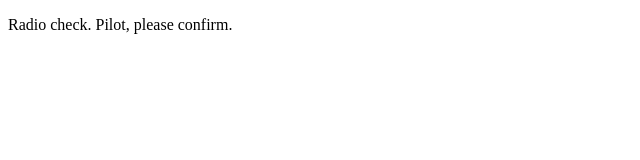
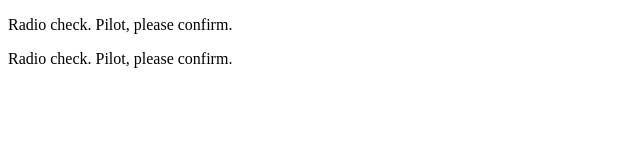
Before and after one commit to GabbieSpann/first-git-studio, a plain HTML site: page index.html in a window 1280 px wide. Shown: the whole page, without its empty margins (0-640 px from the left). Drawn offline with Linux system fonts and the light colour scheme.

Commit message:
second commit

```diff
--- a/index.html
+++ b/index.html
@@ -1,6 +1,7 @@
 <!DOCTYPE html>
 <html>
-   <body>
-      <p>Radio check. Pilot, please confirm.</p>
-   </body>
+  <body>
+    <p>Radio check. Pilot, please confirm.</p>
+    <p>Radio check. Pilot, please confirm.</p>
+  </body>
 </html>
```
